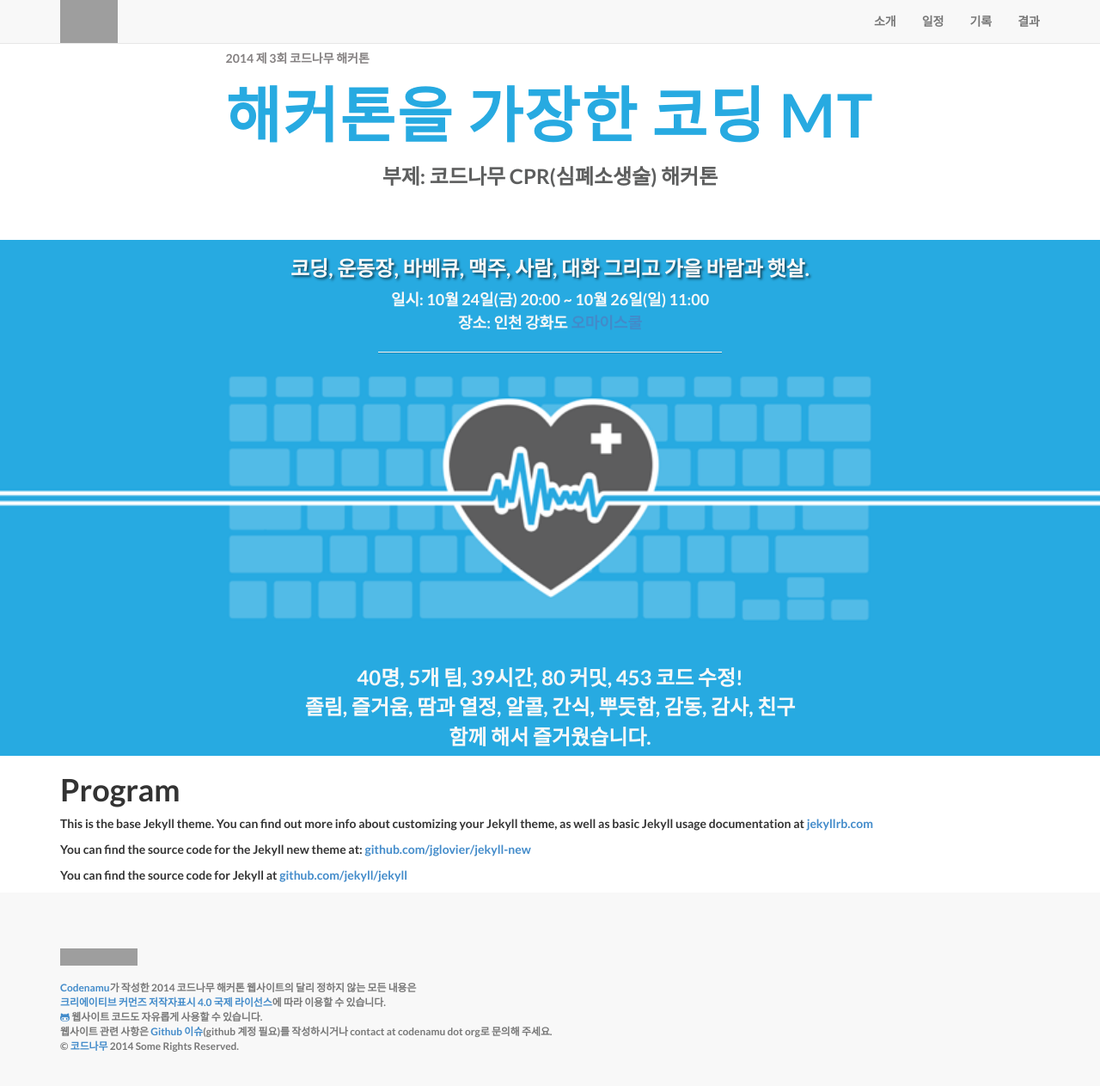
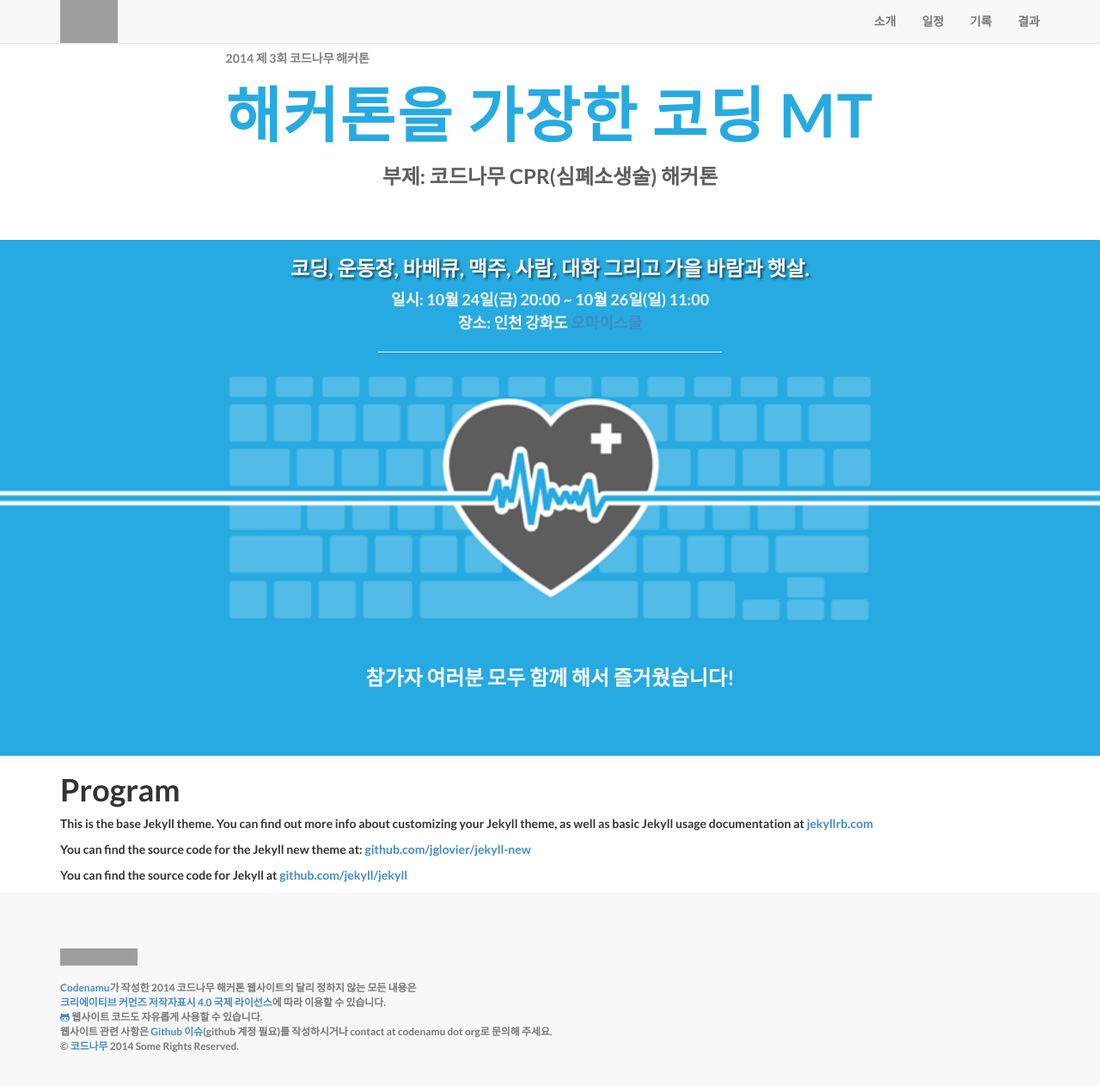
Before and after one commit to creativecommonskorea/2014-codenamu-hackathon, a Jekyll site: the page built from about.md, in a window 1280 px wide and 1275 px high. Shown: the top 1263 px of the window at 86% size. Built offline with Jekyll 4.4.1, drawn with Linux system fonts in a browser that asks for light colours; grey boxes are pictures that could not be loaded.

Commit message:
테스트 문구 일단 주석 처리

```diff
--- a/_includes/header.html
+++ b/_includes/header.html
@@ -48,8 +48,8 @@
     </div>
   </div>
   <p>
-  40명, 5개 팀, 39시간, 80 커밋, 453 코드 수정!<br>
-  졸림, 즐거움, 땀과 열정, 알콜, 간식, 뿌듯함, 감동, 감사, 친구<br>
-  함께 해서 즐거웠습니다.
+  <!-- 40명, 5개 팀, 39시간, 80 커밋, 453 코드 수정!<br>
+  졸림, 즐거움, 땀과 열정, 알콜, 간식, 뿌듯함, 감동, 감사, 친구<br> -->
+  참가자 여러분 모두 함께 해서 즐거웠습니다!
   </p>
 </div>
```
